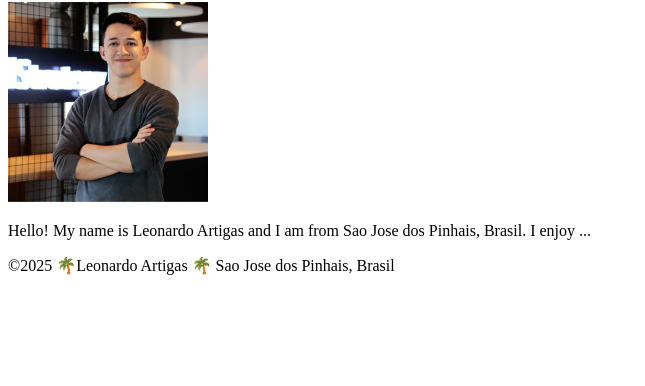
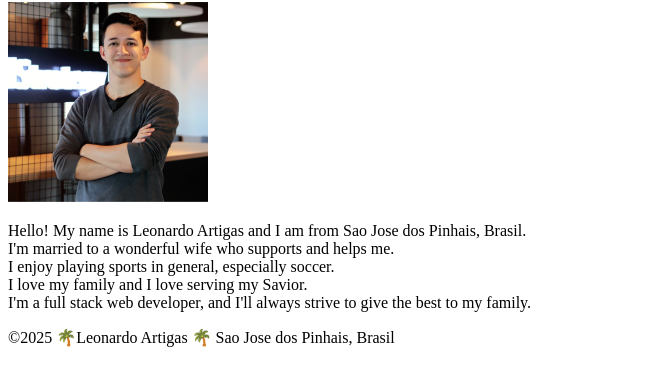
Before and after one commit to artigasleo/wdd130, a plain HTML site: page index.html in a window 1280 px wide. Shown: the part 104-490 px from the top of the page, without its empty margins (0-645 px from the left). Drawn offline with Linux system fonts and the light colour scheme.

Commit message:
correction text

```diff
--- a/index.html
+++ b/index.html
@@ -16,8 +16,14 @@
     <main>
       <h1>Leonardo Artigas | WDD 130</h1>
       <img src="images/profile.jpg" alt="Hello, my name is Leonardo Artigas" width="200" />
-      <p>Hello! My name is Leonardo Artigas and I am from Sao Jose dos Pinhais, Brasil. I enjoy ... </p>
-    </main>
+     <p>
+      Hello! My name is Leonardo Artigas and I am from Sao Jose dos Pinhais, Brasil.<br>
+      I'm married to a wonderful wife who supports and helps me.<br>
+      I enjoy playing sports in general, especially soccer.<br>
+      I love my family and I love serving my Savior.<br>
+      I'm a full stack web developer, and I'll always strive to give the best to my family.
+    </p>
+  </main>
 
     <footer>
       <p>©2025 🌴Leonardo Artigas 🌴 Sao Jose dos Pinhais, Brasil</p>
```
